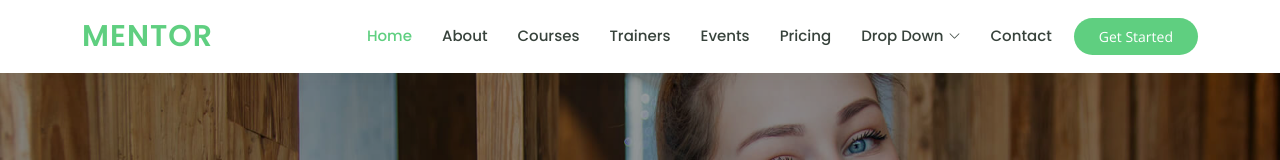
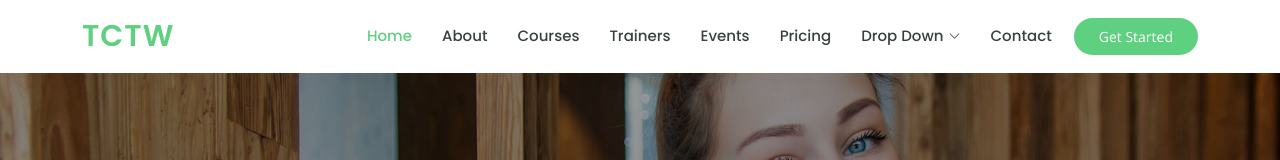
Before and after one commit to Nassim-J/tctw, a plain HTML site: page index.html in a window 1280 px wide. Shown: the top 160 px of the page. Drawn offline with nearby package versions, Linux system fonts and the light colour scheme.

Commit message:
Update index.html

```diff
--- a/index.html
+++ b/index.html
@@ -38,7 +38,7 @@
   <header id="header" class="fixed-top">
     <div class="container d-flex align-items-center">
 
-      <h1 class="logo me-auto"><a href="index.html">Mentor</a></h1>
+      <h1 class="logo me-auto"><a href="index.html">TCTW</a></h1>
       <!-- Uncomment below if you prefer to use an image logo -->
       <!-- <a href="index.html" class="logo me-auto"><img src="assets/img/logo.png" alt="" class="img-fluid"></a>-->
 
```
